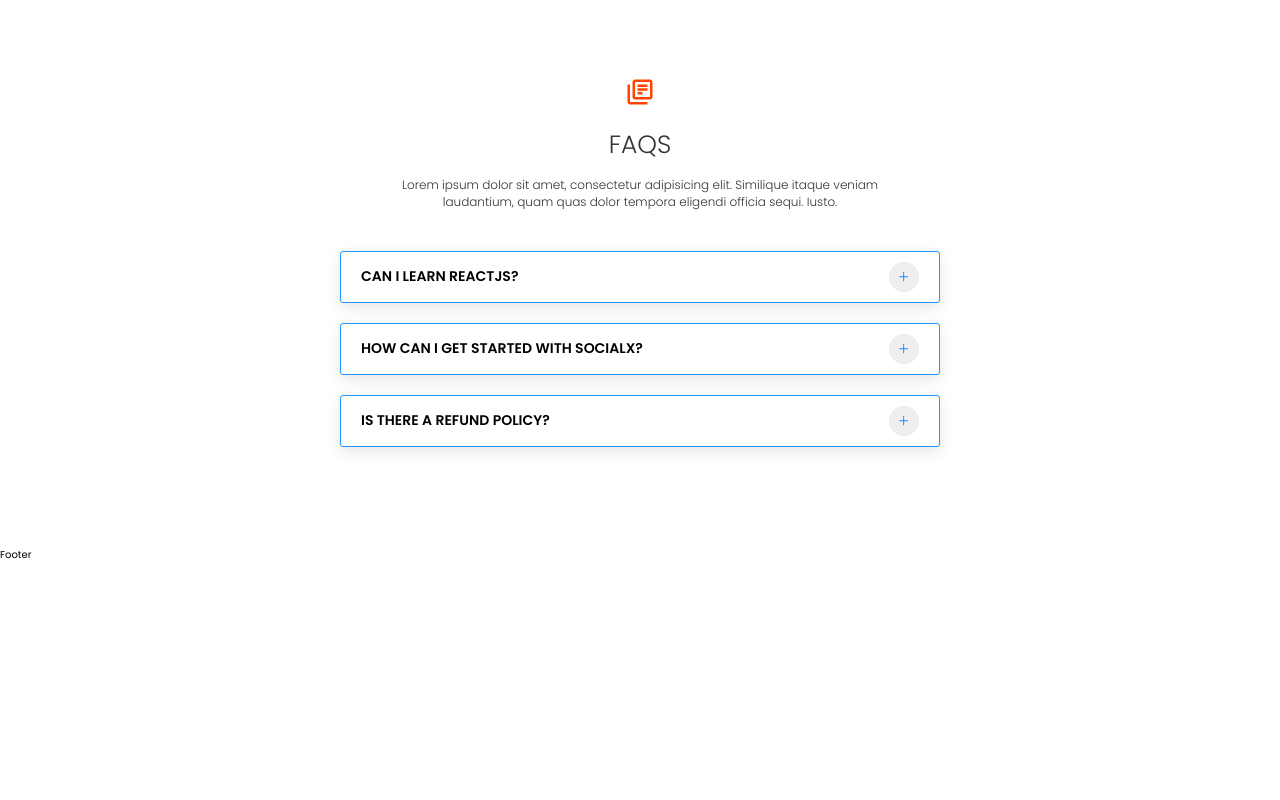
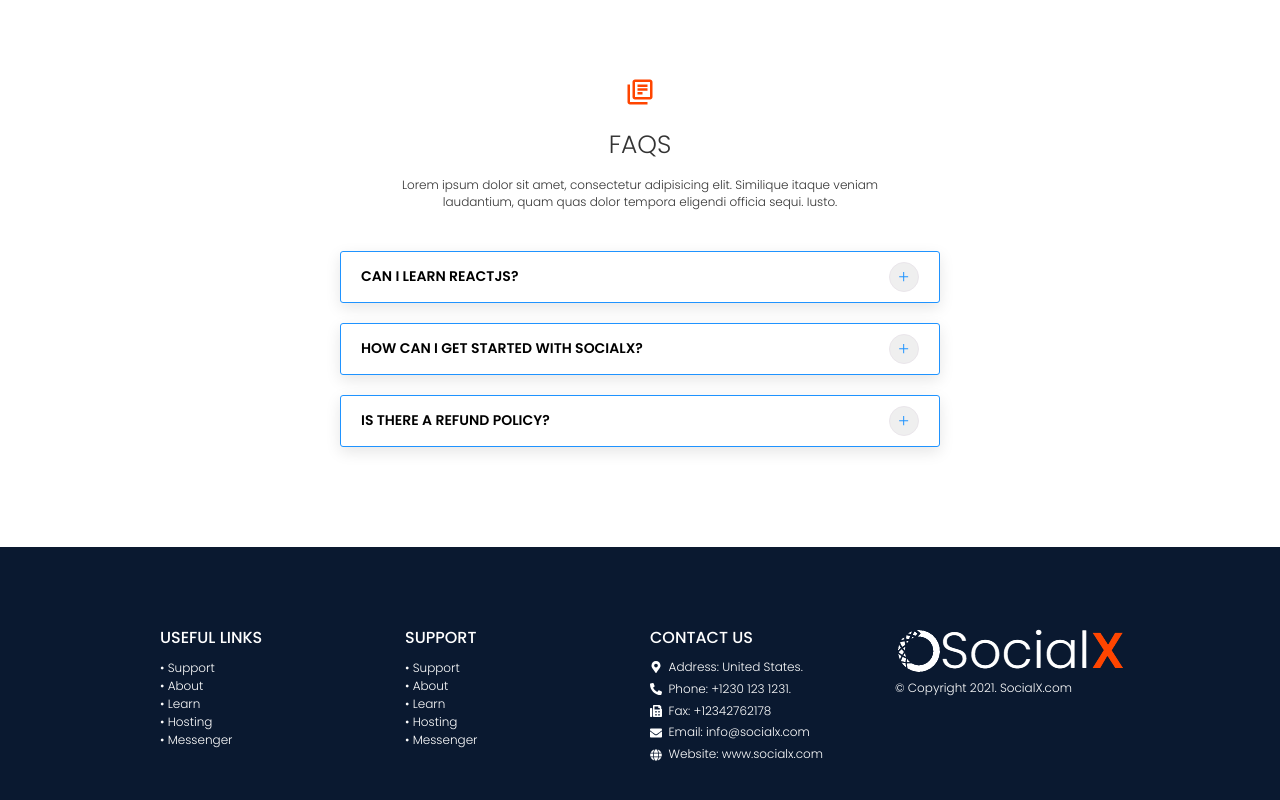
Before and after one commit to ducodedao/SocialX-React, a React (Create React App) app in the folder client/: page / in a window 1280 px wide. Shown: the part 2352-3152 px from the top of the page. Before the commit the page ends 2915 px from the top, so only its background shows below. Built offline with nearby package versions, Linux system fonts and the light colour scheme.

Commit message:
Design Footer

```diff
--- a/client/src/components/Footer/Footer.css
+++ b/client/src/components/Footer/Footer.css
@@ -0,0 +1,34 @@
+section#footer {
+    background: var(--dark-blue);
+    color: #fff;
+}
+
+.footer {
+    display: grid;
+    grid-template-columns: repeat(auto-fit, minmax(20rem, 1fr));
+    row-gap: 2rem;
+    column-gap: 2rem;
+}
+
+.footer h4 {
+    font-size: 1.6rem;
+    font-weight: 500;
+    line-height: 1.4;
+    text-transform: uppercase;
+    margin-bottom: 1rem;
+}
+
+.footer-box .footer-links a {
+    font-size: 1.2rem;
+}
+
+.footer-links {
+    display: flex;
+    flex-direction: column;
+}
+
+.footer-contact p {
+    display: flex;
+    align-items: center;
+    margin-bottom: 5px;
+}
--- a/client/src/components/Footer/Footer.js
+++ b/client/src/components/Footer/Footer.js
@@ -1,7 +1,67 @@
 import React from 'react'
+import './Footer.css'
+import {
+    FaMapMarkerAlt,
+    FaPhoneAlt,
+    FaFax,
+    FaEnvelope,
+    FaGlobe,
+} from 'react-icons/fa'
+import logo from '../../assets/logo.png'
 
 const Footer = () => {
-    return <div>Footer</div>
+    return (
+        <section id="footer">
+            <div className="container footer">
+                <div className="footer-box">
+                    <h4>Useful Links</h4>
+                    <div className="footer-links">
+                        <a href="#support">&bull; Support</a>
+                        <a href="#about">&bull; About</a>
+                        <a href="#learn">&bull; Learn</a>
+                        <a href="#hosting">&bull; Hosting</a>
+                        <a href="#messenger">&bull; Messenger</a>
+                    </div>
+                </div>
+                <div className="footer-box">
+                    <h4>Support</h4>
+                    <div className="footer-links">
+                        <a href="#support">&bull; Support</a>
+                        <a href="#about">&bull; About</a>
+                        <a href="#learn">&bull; Learn</a>
+                        <a href="#hosting">&bull; Hosting</a>
+                        <a href="#messenger">&bull; Messenger</a>
+                    </div>
+                </div>
+                <div className="footer-box">
+                    <h4>Contact Us</h4>
+                    <div className="footer-contact u-text-small">
+                        <p>
+                            <FaMapMarkerAlt /> &nbsp; Address: United States.
+                        </p>
+                        <p>
+                            <FaPhoneAlt /> &nbsp; Phone: +1230 123 1231.
+                        </p>
+                        <p>
+                            <FaFax /> &nbsp; Fax: +12342762178
+                        </p>
+                        <p>
+                            <FaEnvelope /> &nbsp; Email: info@socialx.com
+                        </p>
+                        <p>
+                            <FaGlobe /> &nbsp; Website: www.socialx.com
+                        </p>
+                    </div>
+                </div>
+                <div className="footer-box">
+                    <img src={logo} alt="logo" />
+                    <p className="u-text-small">
+                        &copy; Copyright 2021. SocialX.com
+                    </p>
+                </div>
+            </div>
+        </section>
+    )
 }
 
 export default Footer
```
